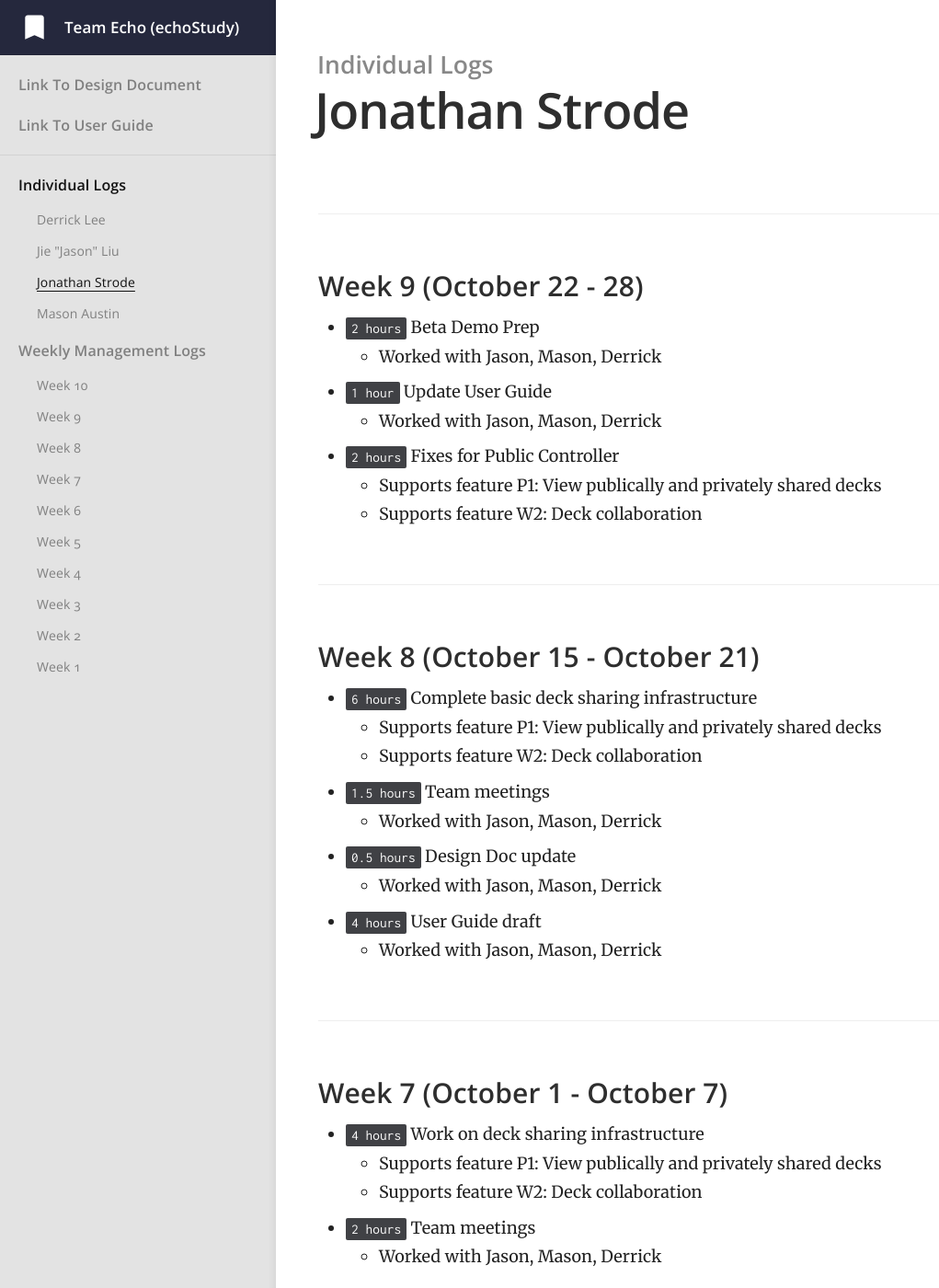
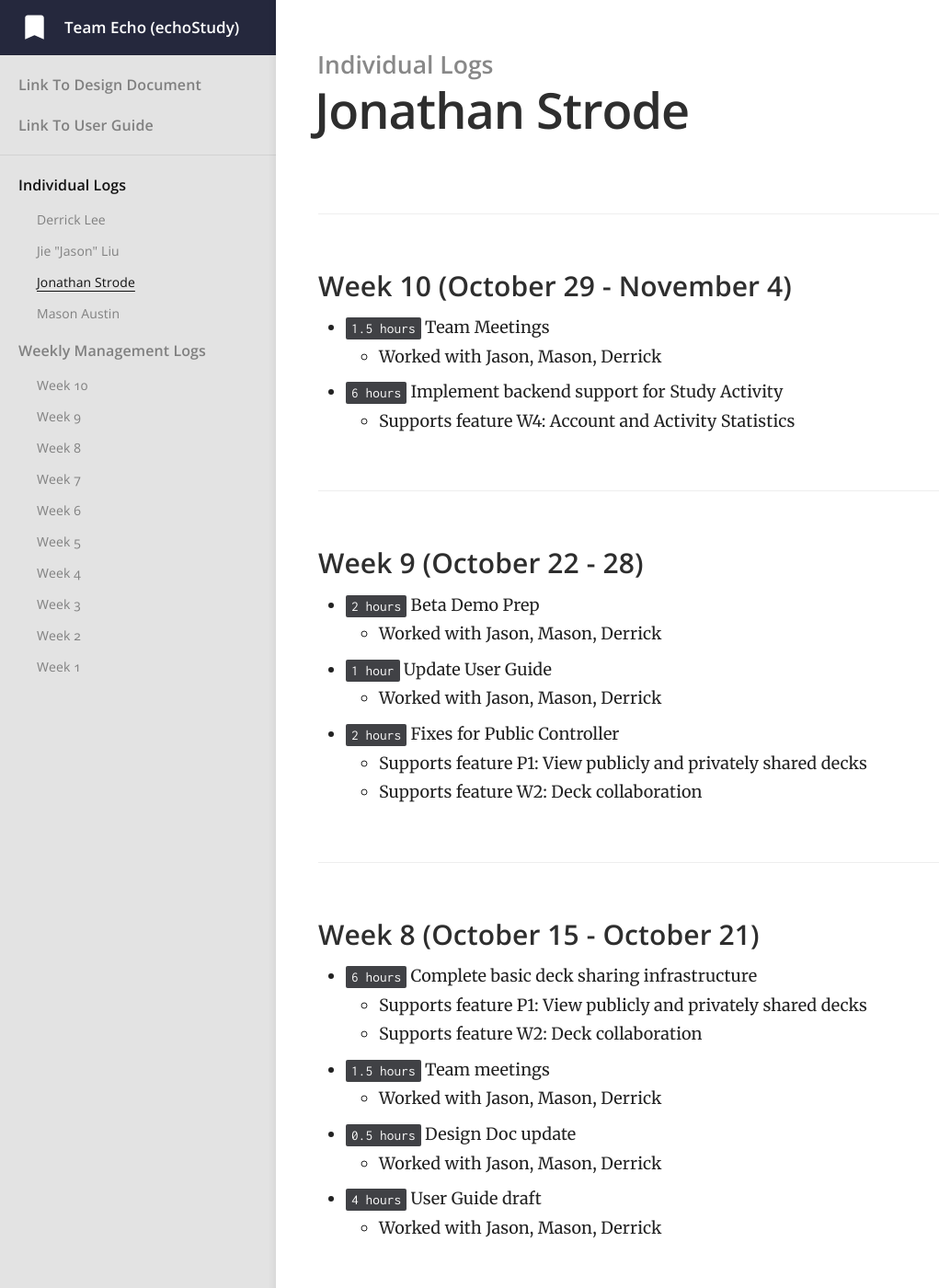
Before and after one commit to jiejasonliu/team-echo-site, a Jekyll site: the page built from _docs/individual-logs/jonstrode-logs.md, in a window 1280 px wide and 1400 px high. Shown: the whole window at 92% size, without its empty margins (0-1021 px from the left). Built offline with Jekyll 4.4.1, drawn with Linux system fonts in a browser that asks for light colours; some of the changed text lies outside the part shown.

Commit message:
Jon Week 10 Logs

```diff
--- a/_docs/individual-logs/jonstrode-logs.md
+++ b/_docs/individual-logs/jonstrode-logs.md
@@ -3,6 +3,12 @@ title: Jonathan Strode
 category: Individual Logs
 order: 2
 ---
+
+### Week 10 (October 29 - November 4)
+  - `1.5 hours` Team Meetings
+    - Worked with Jason, Mason, Derrick
+  - `6 hours` Implement backend support for Study Activity
+    - Supports feature W4: Account and Activity Statistics
 
 ### Week 9 (October 22 - 28)
   - `2 hours` Beta Demo Prep
@@ -10,12 +16,12 @@ order: 2
   - `1 hour` Update User Guide
     - Worked with Jason, Mason, Derrick
   - `2 hours` Fixes for Public Controller
-    - Supports feature P1: View publically and privately shared decks
+    - Supports feature P1: View publicly and privately shared decks
     - Supports feature W2: Deck collaboration
 
 ### Week 8 (October 15 - October 21)
   - `6 hours` Complete basic deck sharing infrastructure
-    - Supports feature P1: View publically and privately shared decks
+    - Supports feature P1: View publicly and privately shared decks
     - Supports feature W2: Deck collaboration
   - `1.5 hours` Team meetings
     - Worked with Jason, Mason, Derrick
@@ -26,7 +32,7 @@ order: 2
 
 ### Week 7 (October 1 - October 7)
   - `4 hours` Work on deck sharing infrastructure
-    - Supports feature P1: View publically and privately shared decks
+    - Supports feature P1: View publicly and privately shared decks
     - Supports feature W2: Deck collaboration
   - `2 hours` Team meetings
     - Worked with Jason, Mason, Derrick
@@ -36,7 +42,7 @@ order: 2
   - `2 hours` API model and database updates related to deck study progress
     - Supports feature B1: Study Deck Page
   - `2 hours` Conceptualize deck sharing infrastructure
-    - Supports feature P1: View publically and privately shared decks
+    - Supports feature P1: View publicly and privately shared decks
     - Supports feature W2: Deck collaboration
   - `2 hours` Team meetings
     - Worked with Jason, Mason, Derrick
@@ -47,7 +53,7 @@ order: 2
   - `.5 hours` Develop Administrator controller skeleton
     - Supports feature B7: Multiple User Support
   - `1 hour` Implement basic Public controller
-    - Supports feature P1: View publically and privately shared decks
+    - Supports feature P1: View publicly and privately shared decks
   - `2 hours` Team meetings
     - Worked with Jason, Mason, Derrick
 
```
